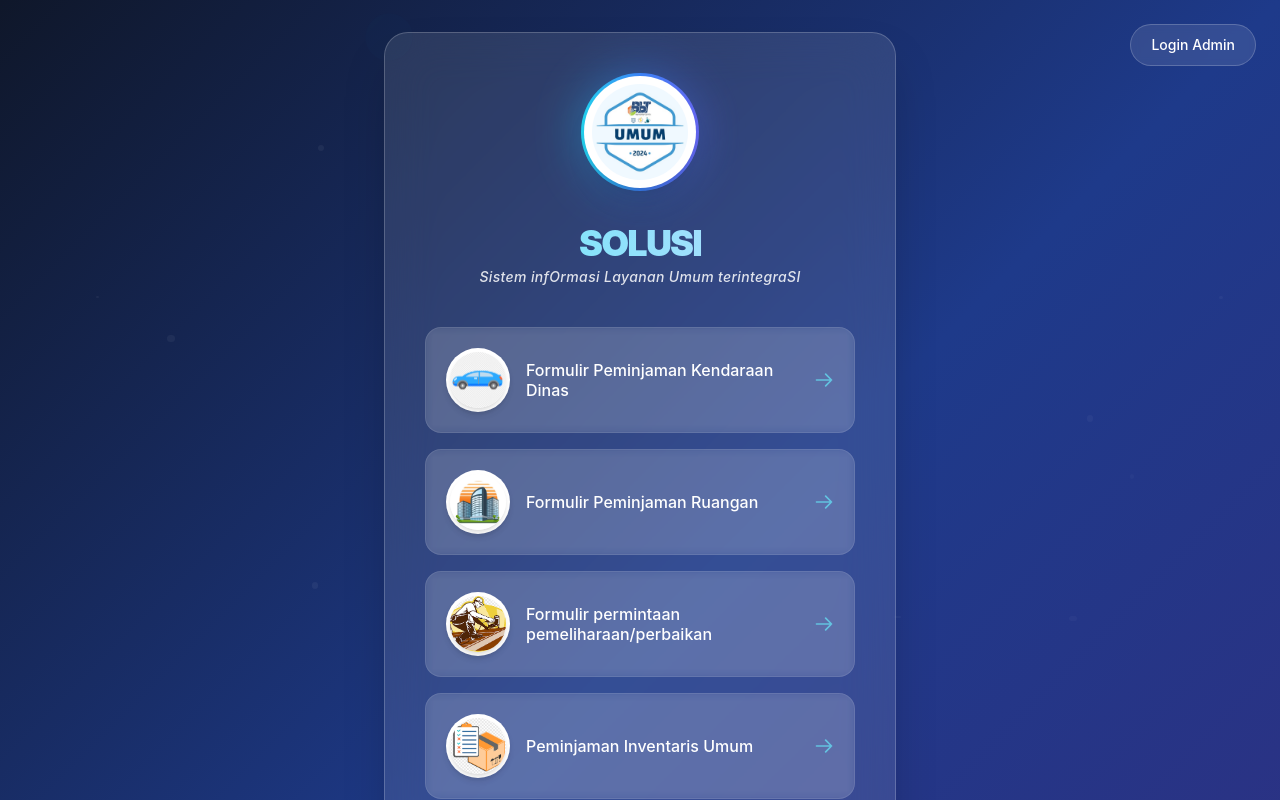
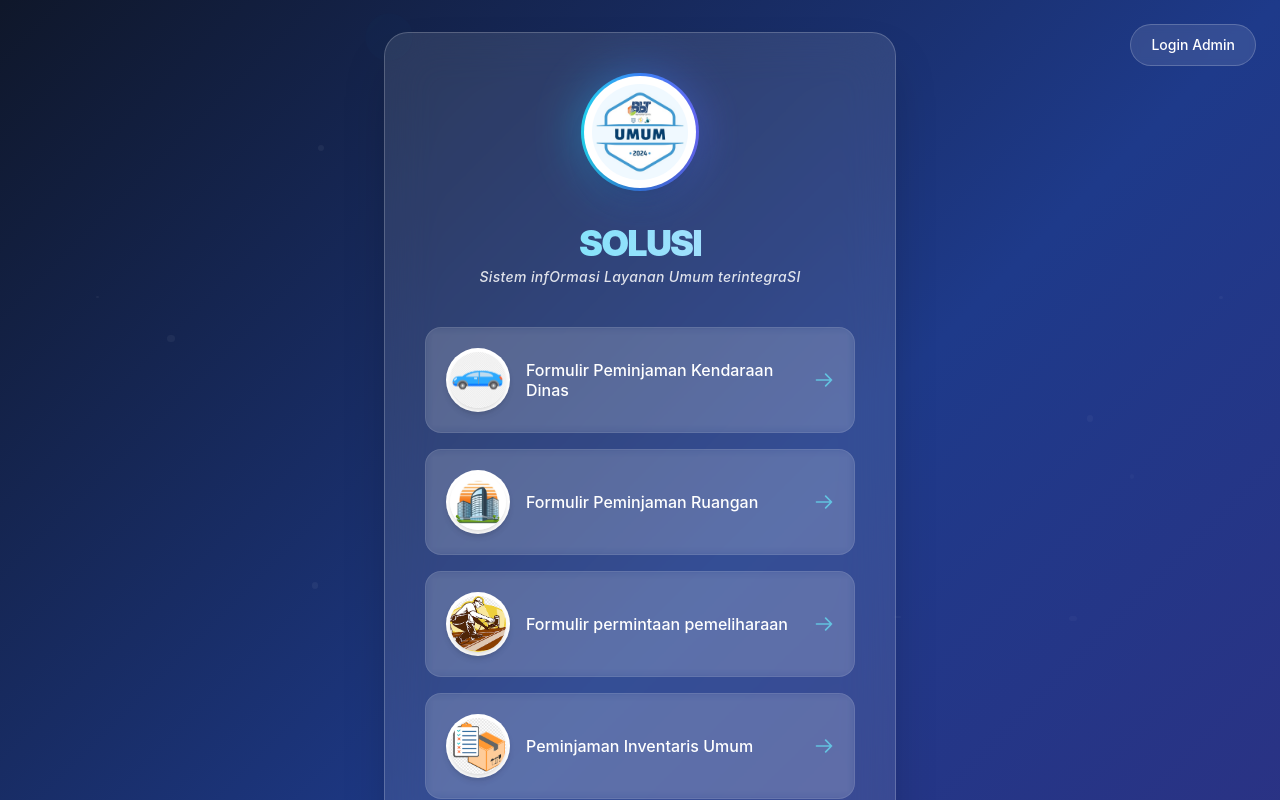
Before and after one commit to warehousebbt24-boop/Subtim_umum_bbt, a Next.js app: page / in a window 1280 px wide. Shown: the top 800 px of the page. Built offline with nearby package versions, Linux system fonts and the light colour scheme.

Commit message:
Update index.tsx

```diff
--- a/pages/index.tsx
+++ b/pages/index.tsx
@@ -47,14 +47,14 @@ export default function Dashboard() {
     <div className="w-14 h-14 flex items-center justify-center rounded-full bg-white shadow-md overflow-hidden transition-transform duration-300 ease-in-out group-hover:scale-110">
       <img
         src="/perbaikan.png"
-        alt="Ikon pemeliharaan perbaikan"
+        alt="Ikon Peminjaman Kendaraan Dinas"
         className="w-full h-full object-cover transition-transform duration-300 ease-in-out group-hover:scale-125"
         loading="lazy"
         aria-hidden="true"
       />
     </div>
   ),
-      title: 'Formulir permintaan pemeliharaan/perbaikan',
+      title: 'Formulir permintaan pemeliharaan',
     },
     {
       href: '/Formulir_peminjaman_inventaris/',
```
